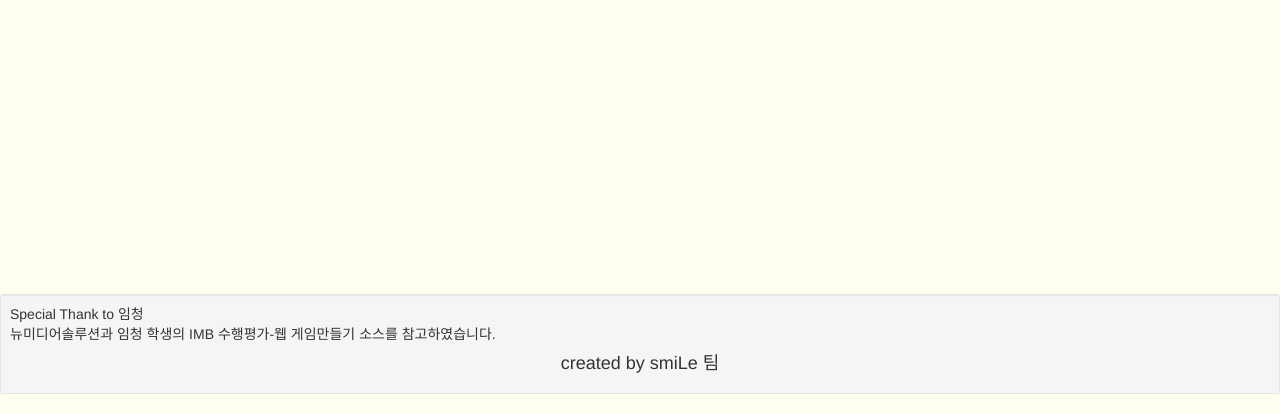
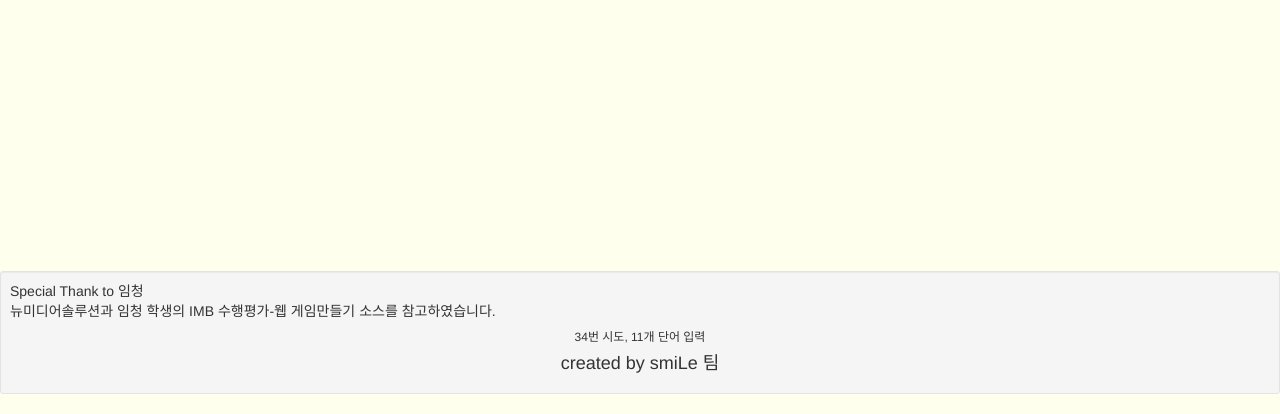
Before and after one commit to ssep4u/miso_project, a Django app: page /miso/wordCloud/ in a window 1280 px wide. Shown: the part 386-800 px from the top of the page. Run offline with Django 3.2, Linux system fonts and the light colour scheme; data comes from the database, SQL or seed files in the repository; some libraries are stand-ins or nearby versions.

Commit message:
Add count

```diff
--- a/miso/templates/wordCloud.html
+++ b/miso/templates/wordCloud.html
@@ -26,6 +26,8 @@
     }
   </style>
   <script type="text/javascript">
+    var tryCount = 0
+    var wordCount = 0
     var words = [
       {% for wordc in word_count %}
         {% ifequal wordc.word special_word %}
@@ -35,6 +37,16 @@
         {% endifequal %}
       {% endfor %}
     ];
+    for (i in words) {
+      tryCount += words[i].weight
+    }
+    wordCount = words.length
+    $('#countpunch').html="HELLO"
+    // alert(tryCount+"번 시도, "+wordCount+"개 단어 입력")
+    console.log(tryCount+"번 시도, "+wordCount+"개 단어 입력")
+    $('#countpunch').html(tryCount+"번 시도, "+wordCount+"개 단어 입력")
+    // $('#countpunch').html=tryCount+"번 시도, "+wordCount+"개 단어 입력"
+    // $('#count').html=tryCount+"번 시도, "+wordCount+"개 단어 입력"
   </script>
 </head>
 
@@ -46,8 +58,9 @@
   </div>
   <script type="text/javascript">
     window.onload = function() {
+      $('#count').html(tryCount+"번 시도, "+wordCount+"개 단어 입력")
       $('#jqcloud').jQCloud(words, {
-        delay:80,
+        delay:40,
         autoResize: true,
         classPattern: null,
   colors: ["#329632","#aeffee","#32aaff","#5a78af","#8282ff","#cd4275","#ff87d2","#ff8282","#ffb182","#ffdc3c",],
@@ -60,16 +73,19 @@
           to:0.03
         }
       })
+
     }
   </script>
   <div class="container">
-    <div class="footer navbar-fixed-bottom">
-      <div class="well well-sm">
-        Special Thank to 임청<br>
-        뉴미디어솔루션과 임청 학생의 IMB 수행평가-웹 게임만들기 소스를 참고하였습니다.
-        <h4 align="center">created by smiLe 팀</h4>
-      </div>
+  <div class="footer navbar-fixed-bottom">
+    <div class="well well-sm">
+      Special Thank to 임청<br> 뉴미디어솔루션과 임청 학생의 IMB 수행평가-웹 게임만들기 소스를 참고하였습니다.
+      <h6 align="center">
+        <div id="count"></div>
+      </h6>
+      <h4 align="center"> created by smiLe 팀</h4>
     </div>
   </div>
+</div>
 </body>
 </html>
```
